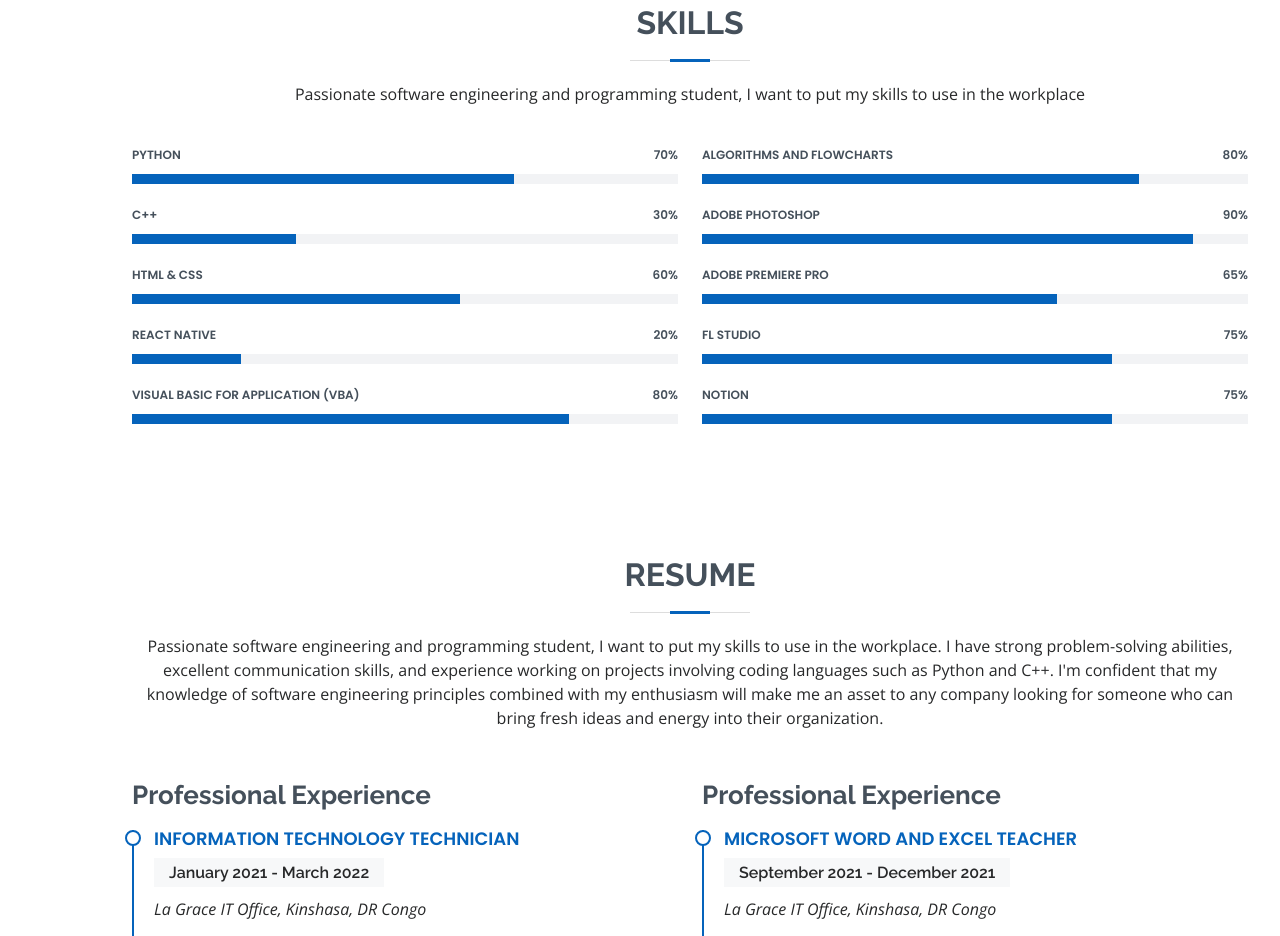
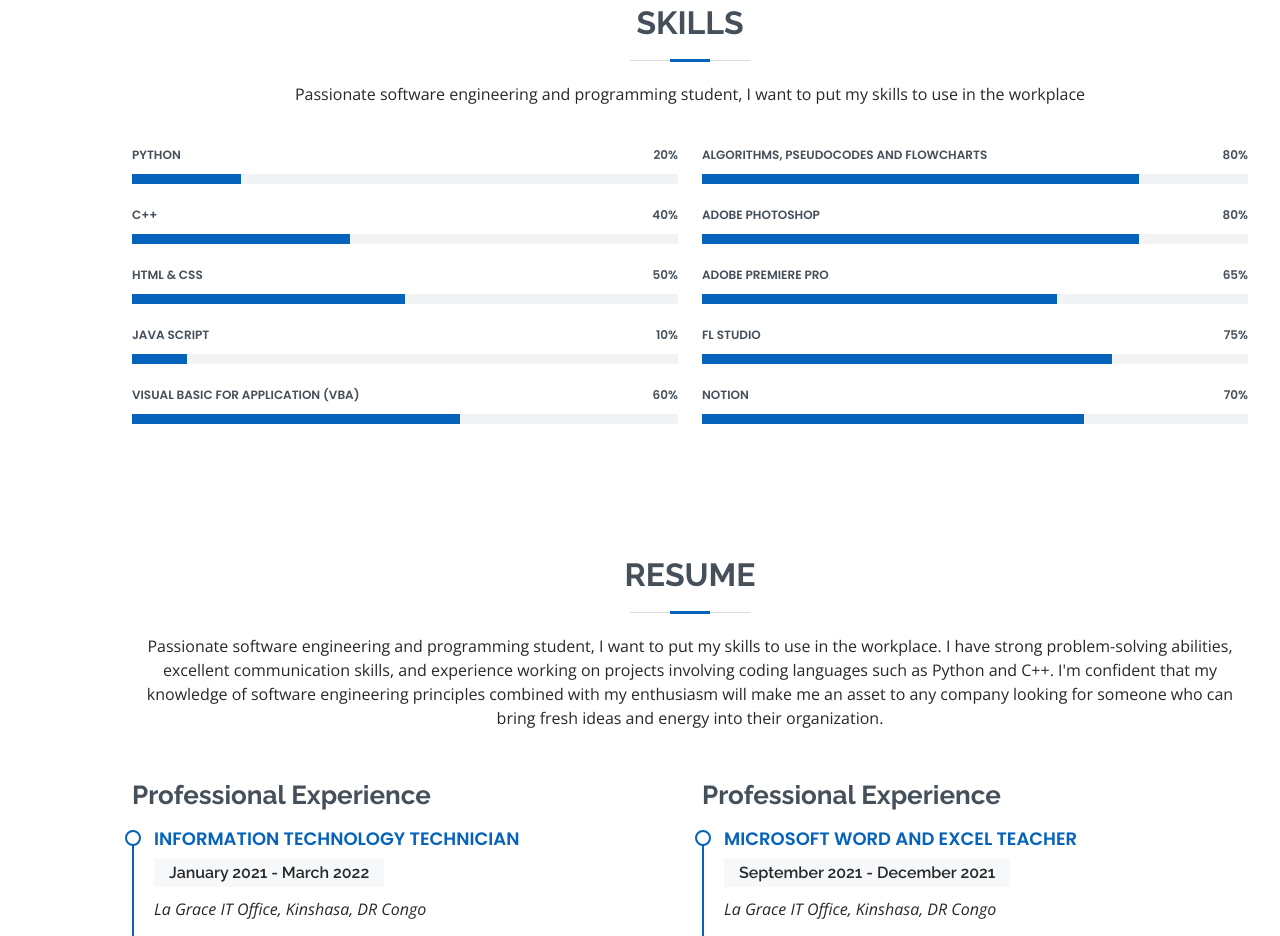
Before and after one commit to elvisraymond/Portfolio, a plain HTML site: page index.html in a window 1280 px wide. Shown: the part 1540-2476 px from the top of the page. Drawn offline with nearby package versions, Linux system fonts and the light colour scheme.

Commit message:
Update index.html
Changing some parameters

```diff
--- a/index.html
+++ b/index.html
@@ -136,37 +136,37 @@
           <div class="col-lg-6">
 
             <div class="progress">
-              <span class="skill">Python <i class="val">70%</i></span>
-              <div class="progress-bar-wrap">
-                <div class="progress-bar" role="progressbar" aria-valuenow="70" aria-valuemin="0" aria-valuemax="100"></div>
-              </div>
-            </div>
-
-            <div class="progress">
-              <span class="skill">C++ <i class="val">30%</i></span>
-              <div class="progress-bar-wrap">
-                <div class="progress-bar" role="progressbar" aria-valuenow="30" aria-valuemin="0" aria-valuemax="100"></div>
-              </div>
-            </div>
-
-            <div class="progress">
-              <span class="skill">HTML & CSS <i class="val">60%</i></span>
-              <div class="progress-bar-wrap">
-                <div class="progress-bar" role="progressbar" aria-valuenow="60" aria-valuemin="0" aria-valuemax="100"></div>
-              </div>
-            </div>
-
-            <div class="progress">
-              <span class="skill">React Native  <i class="val">20%</i></span>
+              <span class="skill">Python <i class="val">20%</i></span>
               <div class="progress-bar-wrap">
                 <div class="progress-bar" role="progressbar" aria-valuenow="20" aria-valuemin="0" aria-valuemax="100"></div>
               </div>
             </div>
 
             <div class="progress">
-              <span class="skill">Visual Basic for Application (VBA) <i class="val">80%</i></span>
+              <span class="skill">C++ <i class="val">40%</i></span>
               <div class="progress-bar-wrap">
-                <div class="progress-bar" role="progressbar" aria-valuenow="80" aria-valuemin="0" aria-valuemax="100"></div>
+                <div class="progress-bar" role="progressbar" aria-valuenow="40" aria-valuemin="0" aria-valuemax="100"></div>
+              </div>
+            </div>
+
+            <div class="progress">
+              <span class="skill">HTML & CSS <i class="val">50%</i></span>
+              <div class="progress-bar-wrap">
+                <div class="progress-bar" role="progressbar" aria-valuenow="50" aria-valuemin="0" aria-valuemax="100"></div>
+              </div>
+            </div>
+
+            <div class="progress">
+              <span class="skill">Java Script  <i class="val">10%</i></span>
+              <div class="progress-bar-wrap">
+                <div class="progress-bar" role="progressbar" aria-valuenow="10" aria-valuemin="0" aria-valuemax="100"></div>
+              </div>
+            </div>
+
+            <div class="progress">
+              <span class="skill">Visual Basic for Application (VBA) <i class="val">60%</i></span>
+              <div class="progress-bar-wrap">
+                <div class="progress-bar" role="progressbar" aria-valuenow="60" aria-valuemin="0" aria-valuemax="100"></div>
               </div>
             </div>
 
@@ -175,16 +175,16 @@
           <div class="col-lg-6">
 
             <div class="progress">
-              <span class="skill">Algorithms and flowcharts <i class="val">80%</i></span>
+              <span class="skill">Algorithms, pseudocodes and flowcharts <i class="val">80%</i></span>
               <div class="progress-bar-wrap">
                 <div class="progress-bar" role="progressbar" aria-valuenow="80" aria-valuemin="0" aria-valuemax="100"></div>
               </div>
             </div>
 
             <div class="progress">
-              <span class="skill">Adobe Photoshop <i class="val">90%</i></span>
+              <span class="skill">Adobe Photoshop <i class="val">80%</i></span>
               <div class="progress-bar-wrap">
-                <div class="progress-bar" role="progressbar" aria-valuenow="90" aria-valuemin="0" aria-valuemax="100"></div>
+                <div class="progress-bar" role="progressbar" aria-valuenow="80" aria-valuemin="0" aria-valuemax="100"></div>
               </div>
             </div>
 
@@ -203,9 +203,9 @@
             </div>
 
             <div class="progress">
-              <span class="skill">Notion <i class="val">75%</i></span>
+              <span class="skill">Notion <i class="val">70%</i></span>
               <div class="progress-bar-wrap">
-                <div class="progress-bar" role="progressbar" aria-valuenow="75" aria-valuemin="0" aria-valuemax="100"></div>
+                <div class="progress-bar" role="progressbar" aria-valuenow="70" aria-valuemin="0" aria-valuemax="100"></div>
               </div>
             </div>
 
```
